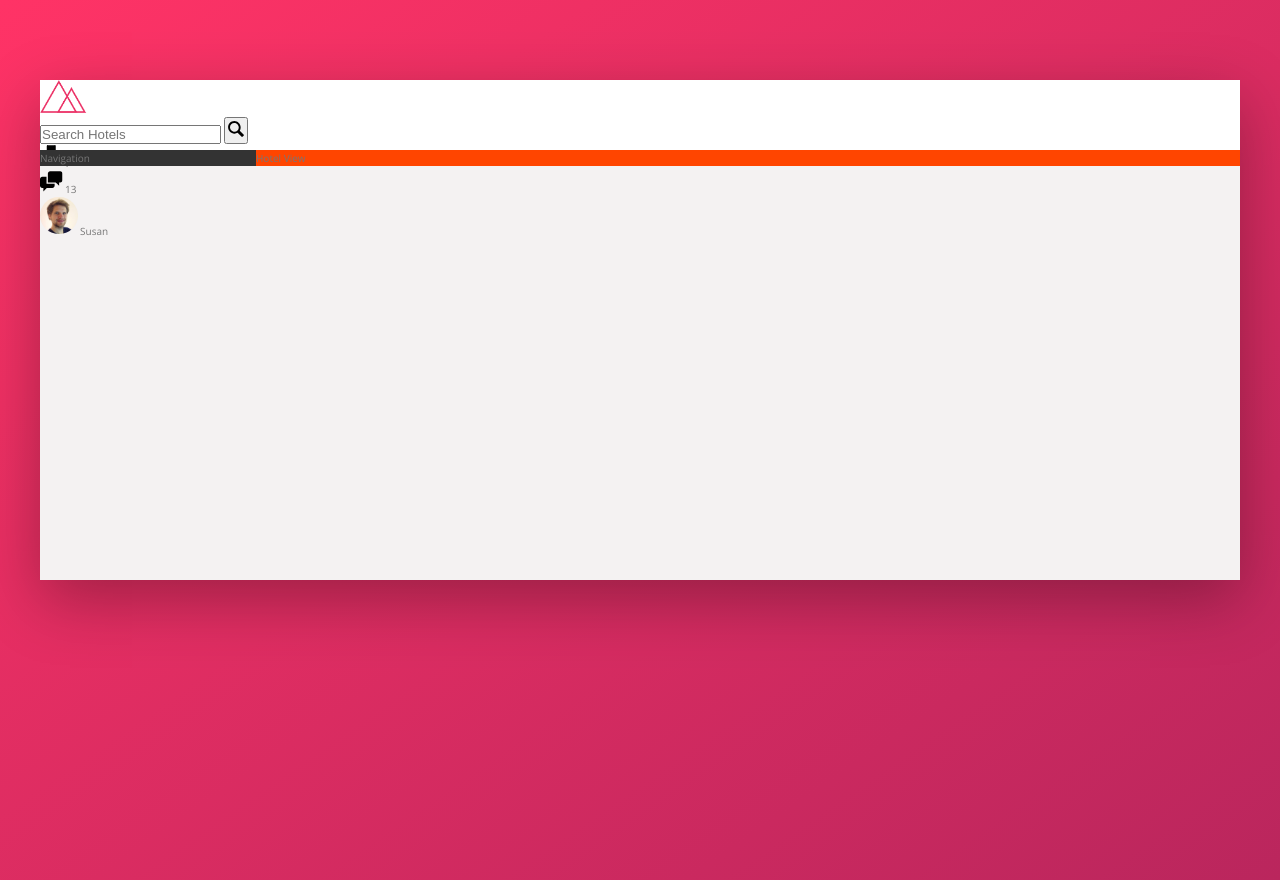
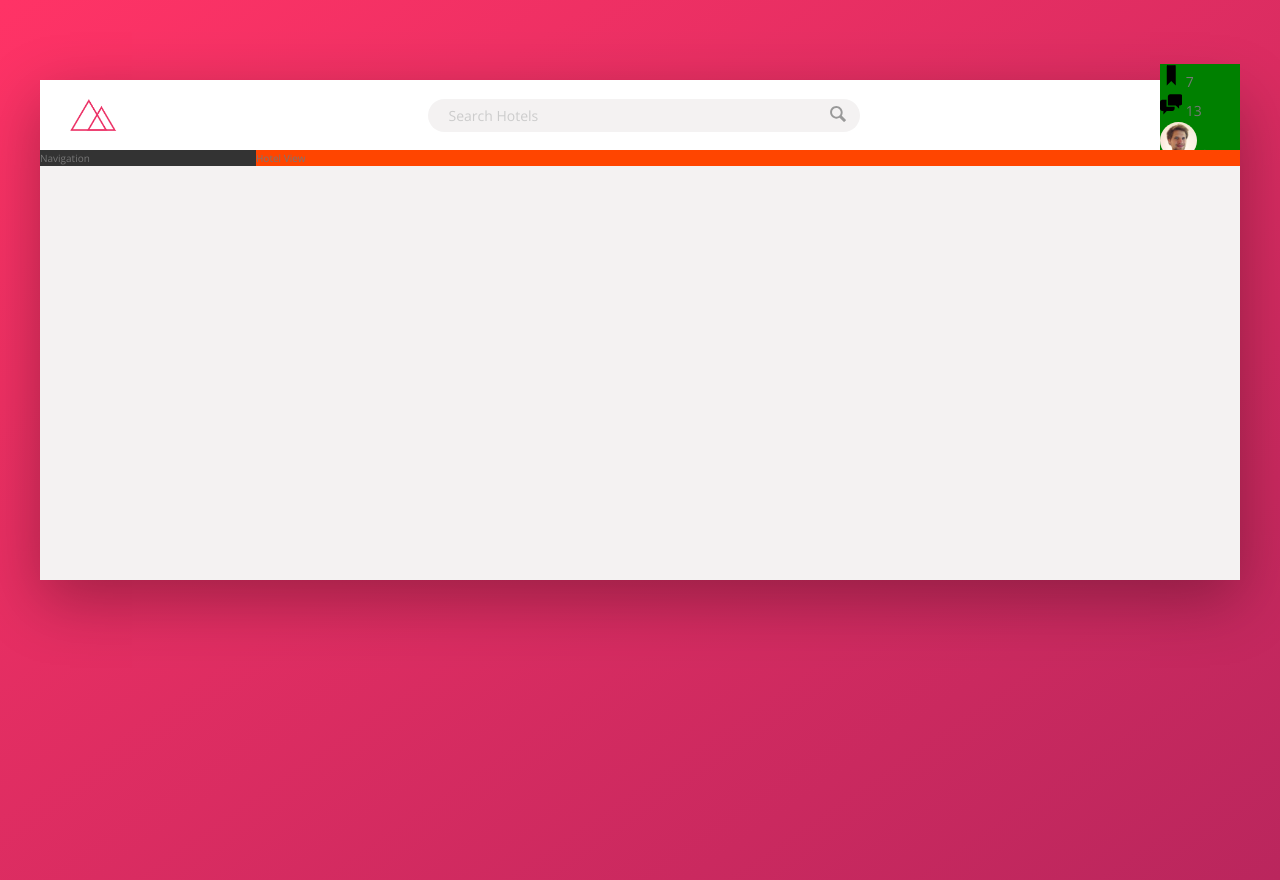
Before and after one commit to SZwerling/Trillo-App, a website: page index.html in a window 1280 px wide. Drawn offline with nearby package versions, Linux system fonts and the light colour scheme.

Commit message:
header pt.2

```diff
--- a/sass/_components.scss
+++ b/sass/_components.scss
@@ -2,6 +2,7 @@
 ////////// Logo
 .logo {
     height: 3.25rem;
+    margin-left: 3rem;
 }
 
 
@@ -9,17 +10,59 @@
 //////////////////////////////////////////////////
 ////////// Search
 .search {
+    flex: 0 0 40%;
+
+    display: flex;
+    align-items: center;
+    justify-content: center;
+
     &__input {
+    font-family: inherit;
+    font-size: inherit;
+    color: inherit;
+    background-color: var(--color-Grey-light-2);
+    border: none;
+    padding: .7rem 2rem;
+    border-radius: 100px;
+    width: 90%;
+    transition: all .2s;
+    margin-right: -3.25rem;
+
+        &:focus {
+            outline: none;
+            width: 100%;
+            background-color: var(--color-Grey-light-3);
+        }
+
+        &::-webkit-input-placeholder {
+            font-weight: 100;
+            color: var(--color-Grey-light-4)
+        }
 
     }
 
+    &__input:focus + &__button {
+        background-color: var(--color-Grey-light-3);
+    }
+
     &__button {
+        border: none;
+        background-color: var(--color-Grey-light-2);
+
+        &:focus {
+            outline: none;
+        }
+
+        &:active {
+            transform: translateY(2px);
+        }
 
     }
 
     &__icon {
         height: 2rem;
         width: 2rem;
+        fill: var(--color-Grey-dark-3);
     }
 }
 
@@ -30,6 +73,7 @@
 ///////////////////////////////////////////////////
 /////////// User Nav
 .user-nav {
+    background-color: green;
     &__icon-box {
 
     }
--- a/sass/_layout.scss
+++ b/sass/_layout.scss
@@ -8,9 +8,14 @@
 }
 
 .header {
+    font-size: 1.4rem;
     height: 7rem;
     background-color: #fff;
     border-bottom: var(--color-Grey-light-2);
+
+    display: flex;
+    justify-content: space-between;
+    align-items: center;
 }
 
 .content {
```
Also changed, not shown: CSS/style.css.
